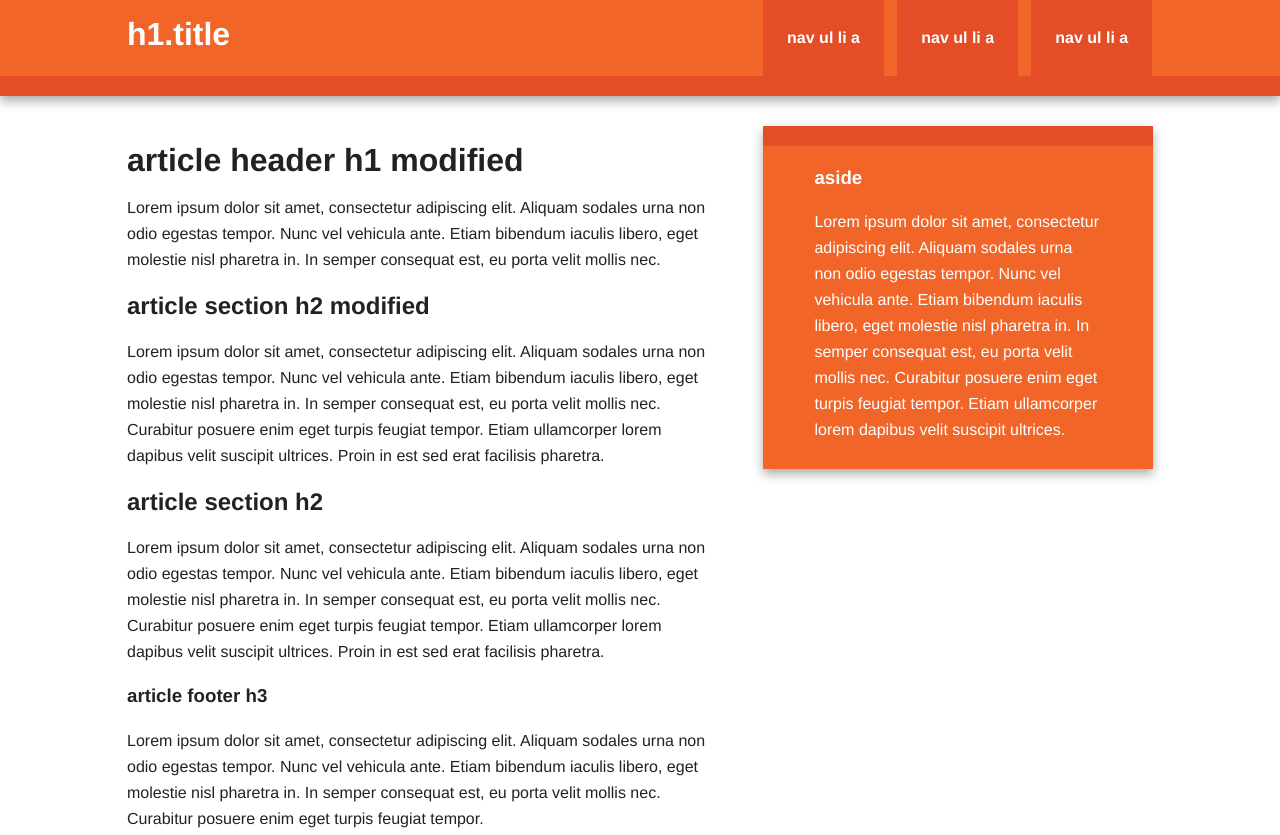
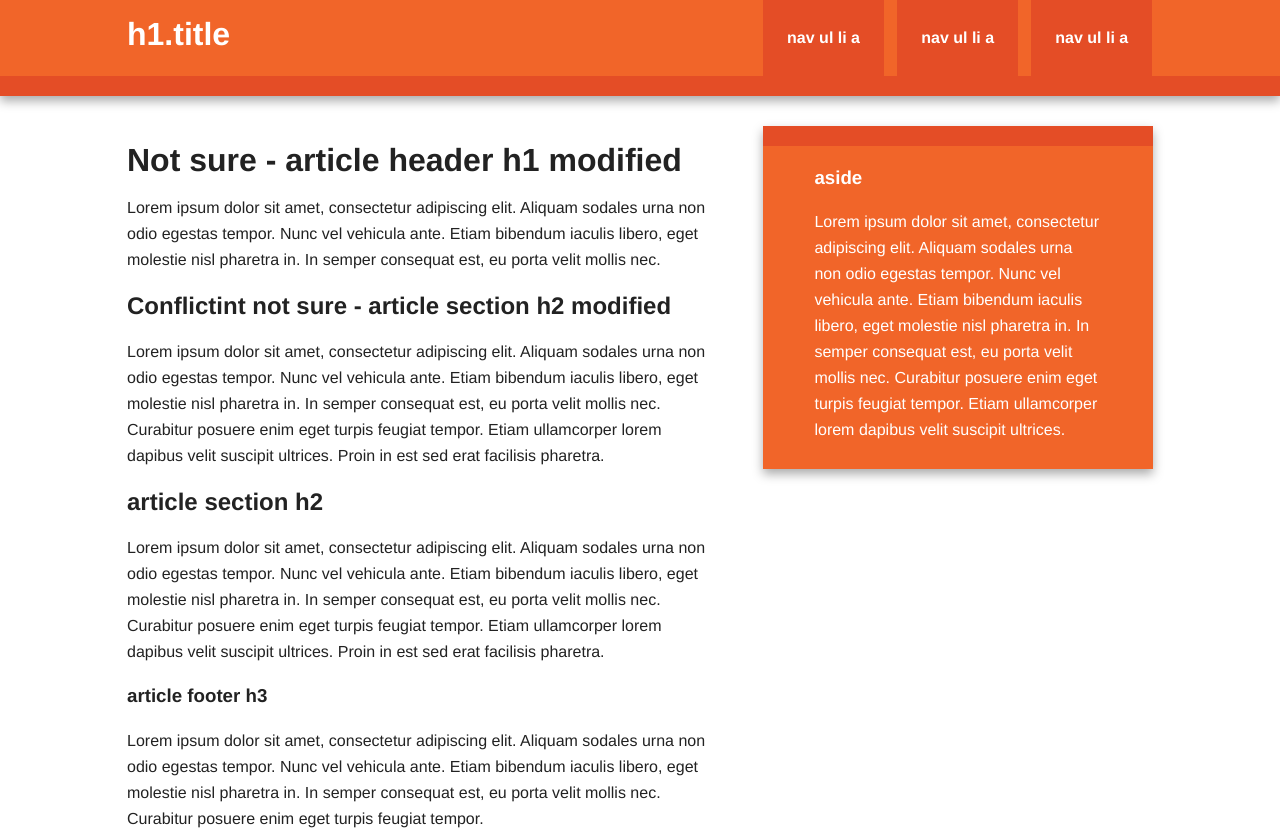
Before and after one commit to anpadhi/web-project, a plain HTML site: page index.html in a window 1280 px wide. Shown: the top 835 px of the page. Drawn offline with nearby package versions, Linux system fonts and the light colour scheme.

Commit message:
Adding conflicting changes in master

```diff
--- a/index.html
+++ b/index.html
@@ -40,11 +40,11 @@
 
                 <article>
                     <header>
-                        <h1>article header h1 modified</h1>
+                        <h1>Not sure - article header h1 modified</h1>
                         <p>Lorem ipsum dolor sit amet, consectetur adipiscing elit. Aliquam sodales urna non odio egestas tempor. Nunc vel vehicula ante. Etiam bibendum iaculis libero, eget molestie nisl pharetra in. In semper consequat est, eu porta velit mollis nec.</p>
                     </header>
                     <section>
-                        <h2>article section h2 modified</h2>
+                        <h2>Conflictint not sure - article section h2 modified</h2>
                         <p>Lorem ipsum dolor sit amet, consectetur adipiscing elit. Aliquam sodales urna non odio egestas tempor. Nunc vel vehicula ante. Etiam bibendum iaculis libero, eget molestie nisl pharetra in. In semper consequat est, eu porta velit mollis nec. Curabitur posuere enim eget turpis feugiat tempor. Etiam ullamcorper lorem dapibus velit suscipit ultrices. Proin in est sed erat facilisis pharetra.</p>
                     </section>
                     <section>
```
